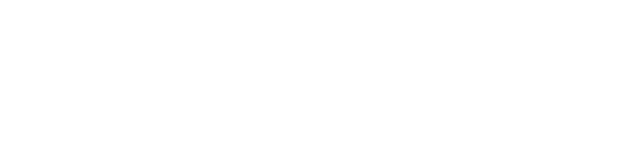
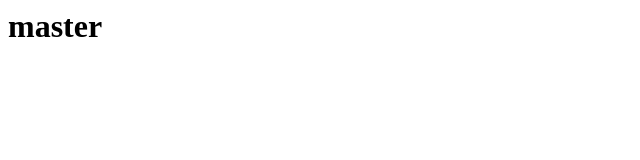
Before and after one commit to u2thewest/opentutorials_git_u2, a plain HTML site: page index.html in a window 1280 px wide. Shown: the whole page, without its empty margins (0-640 px from the left). Drawn offline with Linux system fonts and the light colour scheme.

Commit message:
마스터 h1 태그 삽입

```diff
--- a/index.html
+++ b/index.html
@@ -1,2 +1,7 @@
 <html>
+	<head>
+	</head>
+	<body>
+		<h1>master</h1>
+	</body>
 </html>
```
